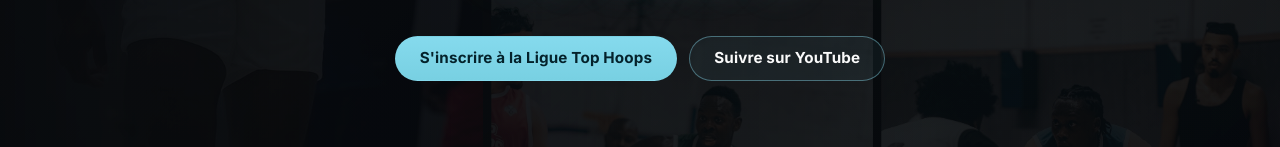
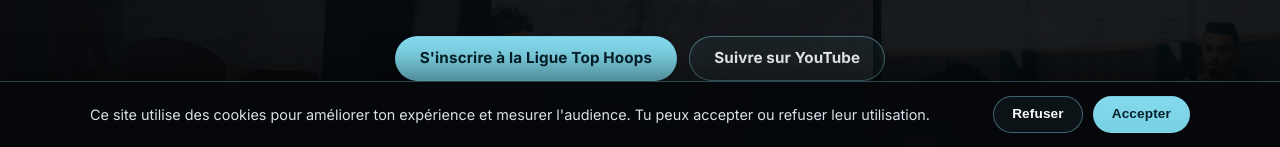
Before and after one commit to DamienRichardII/Top-Hoops-Frontend, a plain HTML site: page index.html in a window 1280 px wide. Shown: the part 653-800 px from the top of the page. Drawn offline with Linux system fonts and the light colour scheme.

Commit message:
Ajout banniere cookies (toutes pages publiques)

```diff
--- a/css/style.css
+++ b/css/style.css
@@ -1545,3 +1545,14 @@ table.admin-table { width: 100%; border-collapse: collapse; min-width: 900px; }
 /* ===== Logo final (monogramme transparent) header/footer ===== */
 .brand img.logo-mark{width:auto;height:38px;border-radius:0}
 .footer-brand img.logo-mark{width:auto;height:44px;border-radius:0}
+
+/* ===== Bannière cookies ===== */
+.cookie-banner{position:fixed;left:0;right:0;bottom:0;z-index:2000;padding:14px 16px;background:rgba(6,8,11,.96);backdrop-filter:blur(10px);-webkit-backdrop-filter:blur(10px);border-top:1px solid rgba(133,218,237,.3);box-shadow:0 -10px 34px rgba(0,0,0,.45);transform:translateY(120%);transition:transform .35s ease}
+.cookie-banner.show{transform:translateY(0)}
+.cookie-inner{max-width:1100px;margin:0 auto;display:flex;align-items:center;gap:18px;flex-wrap:wrap;justify-content:space-between}
+.cookie-text{margin:0;color:#D7E1E7;font-size:.9rem;line-height:1.5;flex:1 1 420px}
+.cookie-actions{display:flex;gap:10px;flex:0 0 auto}
+@media(max-width:620px){
+  .cookie-inner{flex-direction:column;align-items:stretch;gap:12px}
+  .cookie-actions{justify-content:flex-end}
+}
--- a/js/main.js
+++ b/js/main.js
@@ -442,4 +442,38 @@
     if (regType === "summer" || regType === "ligue") { showRegistrationForm(regType, false); }
   }
 
+  /* ---------- 10. BANNIÈRE COOKIES ---------- */
+  (function cookieBanner() {
+    var KEY = "topHoops_cookie_consent";
+    var choice;
+    try { choice = localStorage.getItem(KEY); } catch (e) { choice = null; }
+    if (choice === "accepted" || choice === "refused") return; // déjà répondu
+
+    function save(v) { try { localStorage.setItem(KEY, v); } catch (e) {} }
+
+    var bar = document.createElement("div");
+    bar.className = "cookie-banner";
+    bar.setAttribute("role", "dialog");
+    bar.setAttribute("aria-label", "Gestion des cookies");
+    bar.innerHTML =
+      '<div class="cookie-inner">' +
+        '<p class="cookie-text">Ce site utilise des cookies pour améliorer ton expérience et mesurer l\'audience. ' +
+        'Tu peux accepter ou refuser leur utilisation.</p>' +
+        '<div class="cookie-actions">' +
+          '<button type="button" class="btn btn--ghost btn--sm" data-cookie="refused">Refuser</button>' +
+          '<button type="button" class="btn btn--primary btn--sm" data-cookie="accepted">Accepter</button>' +
+        '</div>' +
+      '</div>';
+    document.body.appendChild(bar);
+    requestAnimationFrame(function () { bar.classList.add("show"); });
+
+    bar.addEventListener("click", function (e) {
+      var b = e.target.closest("[data-cookie]");
+      if (!b) return;
+      save(b.getAttribute("data-cookie"));
+      bar.classList.remove("show");
+      setTimeout(function () { if (bar.parentNode) bar.parentNode.removeChild(bar); }, 350);
+    });
+  })();
+
 })();
```
